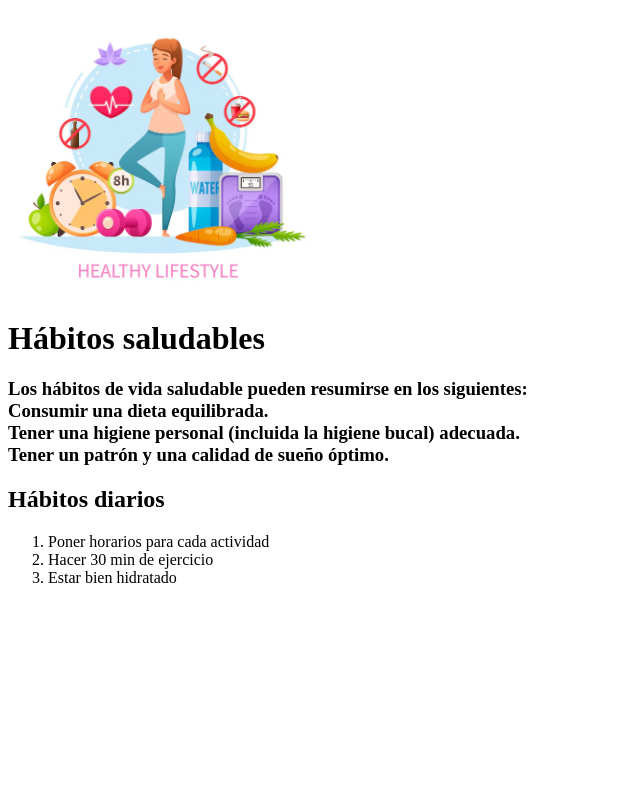
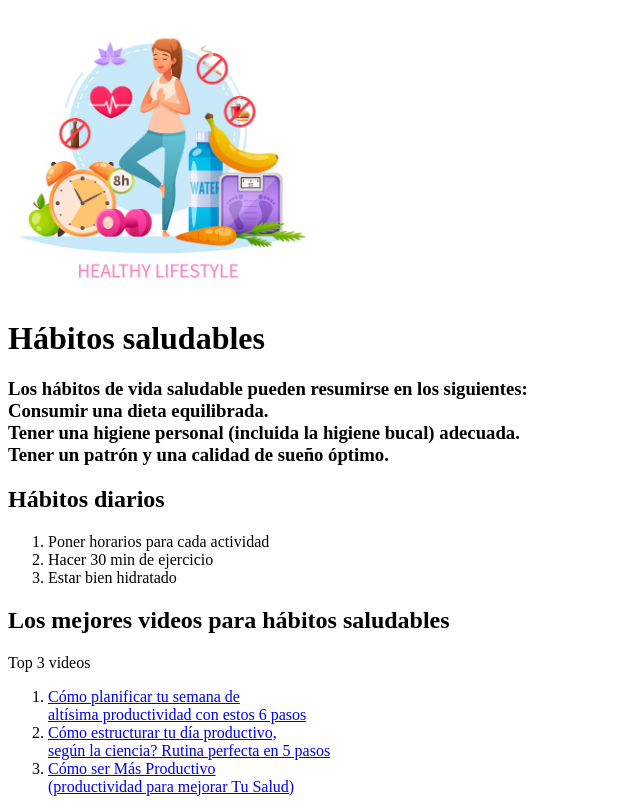
Before and after one commit to Barbara-1403/H-bitos-saludables, a plain HTML site: page index.html in a window 1280 px wide. Shown: the whole page, without its empty margins (0-640 px from the left). Drawn offline with Linux system fonts and the light colour scheme.

```diff
--- a/index.html
+++ b/index.html
@@ -17,5 +17,14 @@
     <li>Hacer 30 min de ejercicio</li>
     <li>Estar bien hidratado</li>
 </ol>
+
+<h2>Los mejores videos para hábitos saludables</h2>
+<p>Top 3 videos</p>
+<ol>
+    <li><a href="https://www.youtube.com/watch?v=zFzfA4emTdA" target="_blank">Cómo planificar tu semana de <br>altísima productividad con estos 6 pasos</a></li>
+    <li><a href="https://www.youtube.com/watch?v=xCOZrtNFExg"target="_blank">Cómo estructurar tu día productivo,<br> según la ciencia? Rutina perfecta en 5 pasos</a></li>
+    <li><a href="https://www.youtube.com/watch?v=XYAl2Ejj6cs&t=33s"target="_blank">Cómo ser Más Productivo <br> (productividad para mejorar Tu Salud)</a></li>
+</ol>
+
 </body>
 </html>
```
